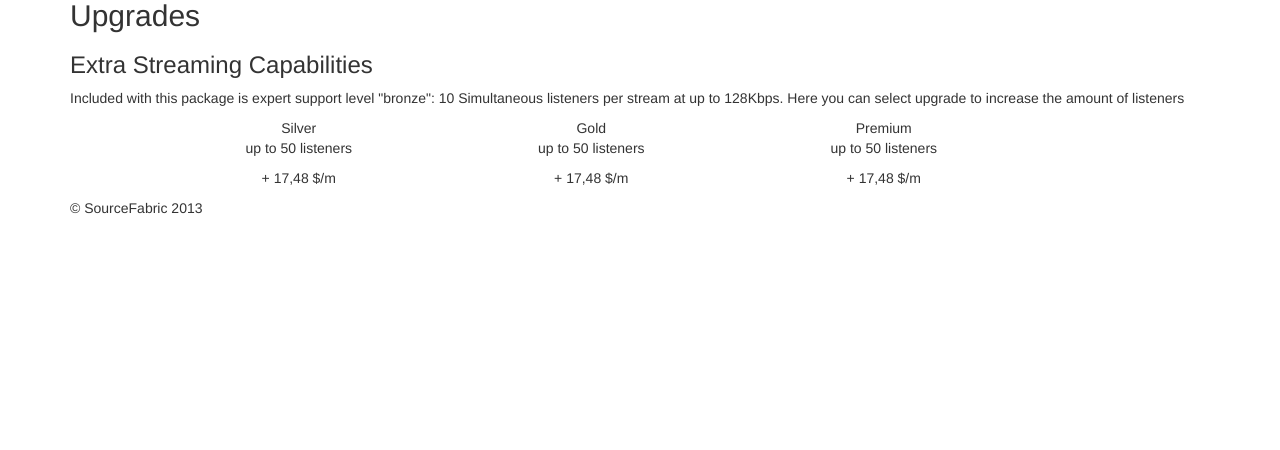
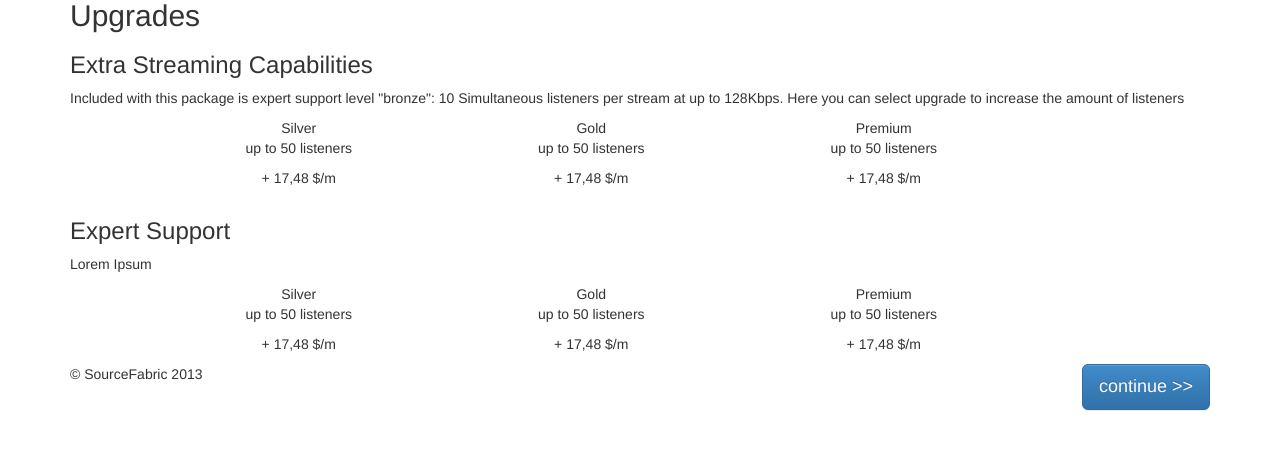
Before and after one commit to gnunicorn/at-su-g2, a Flask app: page /packages/starter in a window 1280 px wide. Shown: the part 184-634 px from the top of the page. Run offline with Flask 2, Linux system fonts and the light colour scheme; parts of the project's set-up code (start-up, migrations or seed data) failed here and were passed over; some libraries are stand-ins or nearby versions.

Commit message:
more upgrades

```diff
--- a/airtimesignup/templates/packages/_upgrades.html
+++ b/airtimesignup/templates/packages/_upgrades.html
@@ -1,4 +1,48 @@
 
-<select>
+	<h2>Upgrades</h2>
 
-</select>
+	<h3>Extra Streaming Capabilities</h3>
+	<p>Included with this package is expert support level "bronze": 10 Simultaneous listeners per stream at up to 128Kbps. Here you can select upgrade to increase the amount of listeners</p>
+	<div class="row upgrade-selection" data-upgrade-name="extra_streaming" >
+		<div data-upgrade-value="silver" class="upgrade-box col-md-offset-1 col-md-3">
+			<span class="title">Silver</span>
+			<p class="desc">up to <span class="highlight">50</span> listeners</p>
+			<p><span class="surplus">+ 17,48 $/m</span></p>
+		</div>
+
+		<div data-upgrade-value="gold" class="upgrade-box col-md-3">
+			<span class="title">Gold</span>
+			<p class="desc">up to <span class="highlight">50</span> listeners</p>
+			<p><span class="surplus">+ 17,48 $/m</span></p>
+		</div>
+
+		<div data-upgrade-value="premium" class="upgrade-box col-md-3">
+			<span class="title">Premium</span>
+			<p class="desc">up to <span class="highlight">50</span> listeners</p>
+			<p><span class="surplus">+ 17,48 $/m</span></p>
+		</div>
+
+	</div>
+
+
+	<h3>Expert Support</h3>
+	<p>Lorem Ipsum</p>
+	<div class="row upgrade-selection" data-upgrade-name="expert_support" >
+		<div data-upgrade-value="silver" class="upgrade-box col-md-offset-1 col-md-3">
+			<span class="title">Silver</span>
+			<p class="desc">up to <span class="highlight">50</span> listeners</p>
+			<p><span class="surplus">+ 17,48 $/m</span></p>
+		</div>
+
+		<div data-upgrade-value="gold" class="upgrade-box col-md-3">
+			<span class="title">Gold</span>
+			<p class="desc">up to <span class="highlight">50</span> listeners</p>
+			<p><span class="surplus">+ 17,48 $/m</span></p>
+		</div>
+
+		<div data-upgrade-value="premium" class="upgrade-box col-md-3">
+			<span class="title">Premium</span>
+			<p class="desc">up to <span class="highlight">50</span> listeners</p>
+			<p><span class="surplus">+ 17,48 $/m</span></p>
+		</div>
+	</div>
--- a/airtimesignup/templates/packages/starter.html
+++ b/airtimesignup/templates/packages/starter.html
@@ -14,31 +14,13 @@
 		</div>
 	</div>
 
-	<h2>Upgrades</h2>
+{% include "packages/_upgrades.html" %}
 
-	<h3>Extra Streaming Capabilities</h3>
-	<p>Included with this package is expert support level "bronze": 10 Simultaneous listeners per stream at up to 128Kbps. Here you can select upgrade to increase the amount of listeners</p>
-	<div class="row upgrade-selection" data-upgrade-name="extra_streaming" >
-		<div data-upgrade-value="silver" class="upgrade-box col-md-offset-1 col-md-3">
-			<span class="title">Silver</span>
-			<p class="desc">up to <span class="highlight">50</span> listeners</p>
-			<p><span class="surplus">+ 17,48 $/m</span></p>
-		</div>
+<form method="POST" action="/checkout">
+	<input type="hidden" name="package" value="starter" />
+	<input type="hidden" name="extra_streaming" id="extra_streaming" value="" />
 
-		<div data-upgrade-value="gold" class="upgrade-box col-md-3">
-			<span class="title">Gold</span>
-			<p class="desc">up to <span class="highlight">50</span> listeners</p>
-			<p><span class="surplus">+ 17,48 $/m</span></p>
-		</div>
-
-		<div data-upgrade-value="premium" class="upgrade-box col-md-3">
-			<span class="title">Premium</span>
-			<p class="desc">up to <span class="highlight">50</span> listeners</p>
-			<p><span class="surplus">+ 17,48 $/m</span></p>
-		</div>
-
-	</div>
-<form>
-	<input type="hidden" name="extra_streaming" id="extra_streaming" value="" />
+	<input type="hidden" name="expert_support" id="expert_support" value="" />
+	<button class="pull-right btn btn-primary btn-lg">continue >> </button>
 </form>
 {% endblock %}
```
